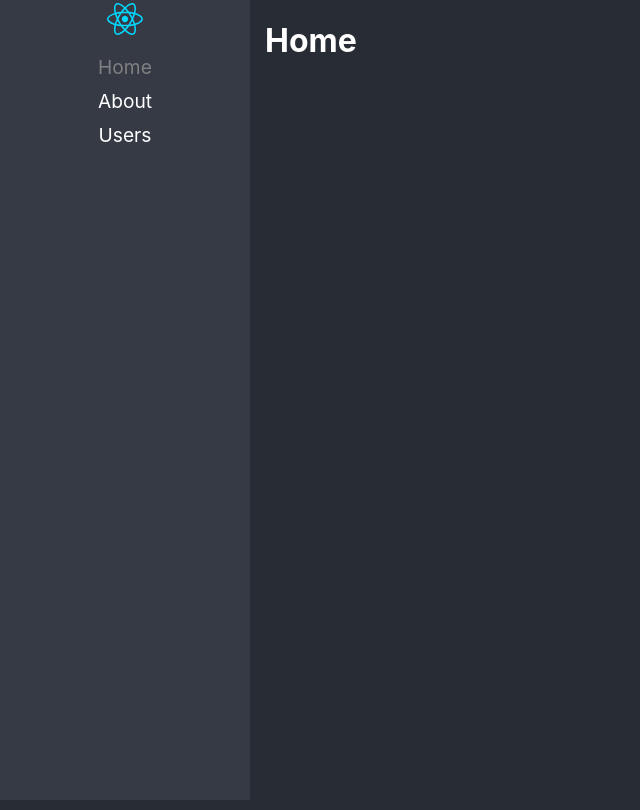
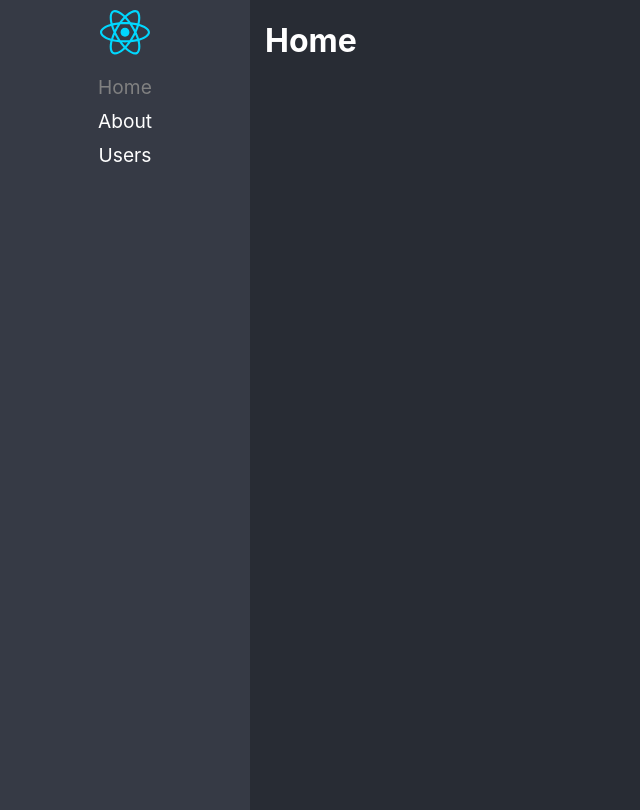
Before and after one commit to angelcgar/lazyload-react, a React (Vite) app: page / in a window 1280 px wide. Shown: the whole page, without its empty margins (0-640 px from the left). Built offline with nearby package versions, Linux system fonts and the light colour scheme.

Commit message:
ajustar tamaños de logo react

```diff
--- a/src/index.css
+++ b/src/index.css
@@ -27,10 +27,10 @@ code {
 
 nav {
   background-color: #363a45;
+  padding-top: 10px;
   height: 100vh;
   margin-right: 15px;
   overflow-y: scroll;
-  /* overflow: hidden; */
   text-align: center;
   width: 250px;
 }
@@ -64,5 +64,6 @@ p {
 }
 
 .logo-react {
-  margin-top: 3px;
+  width: 50px;
+  height: auto;
 }
```
